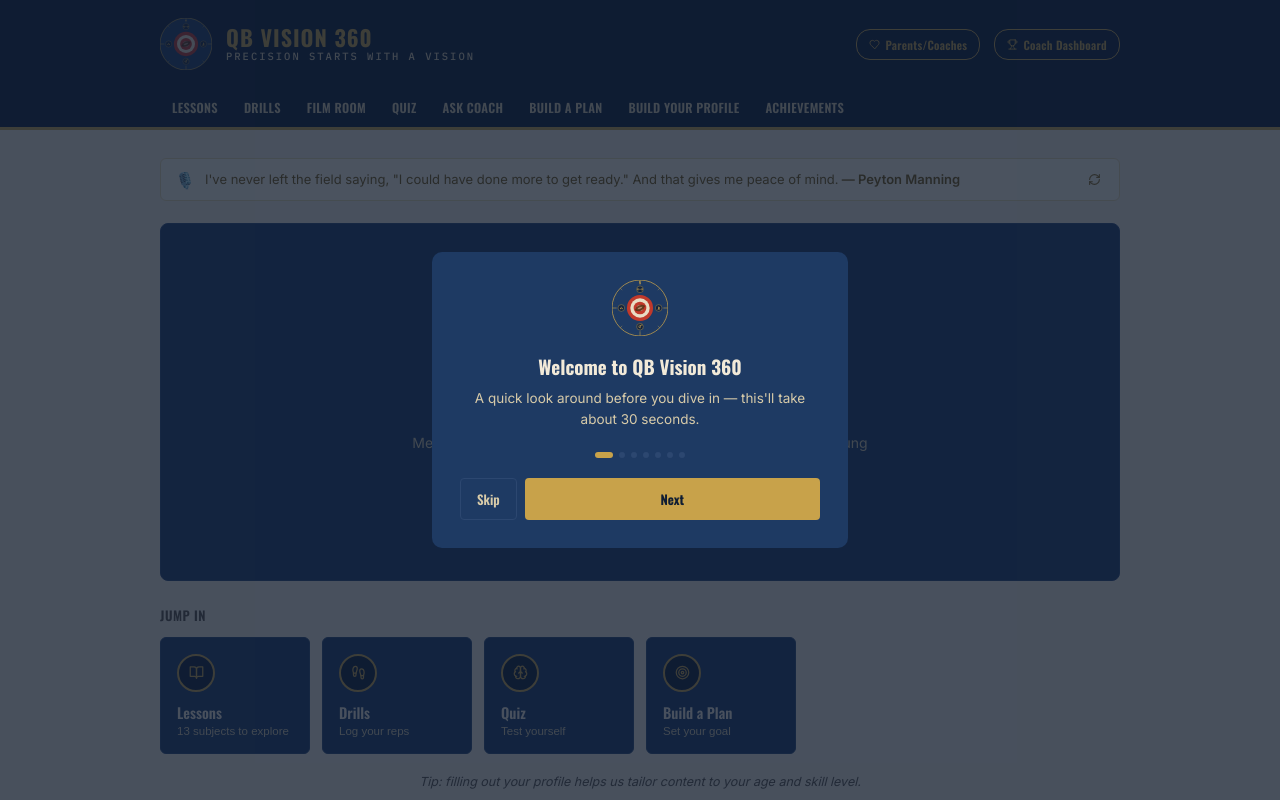
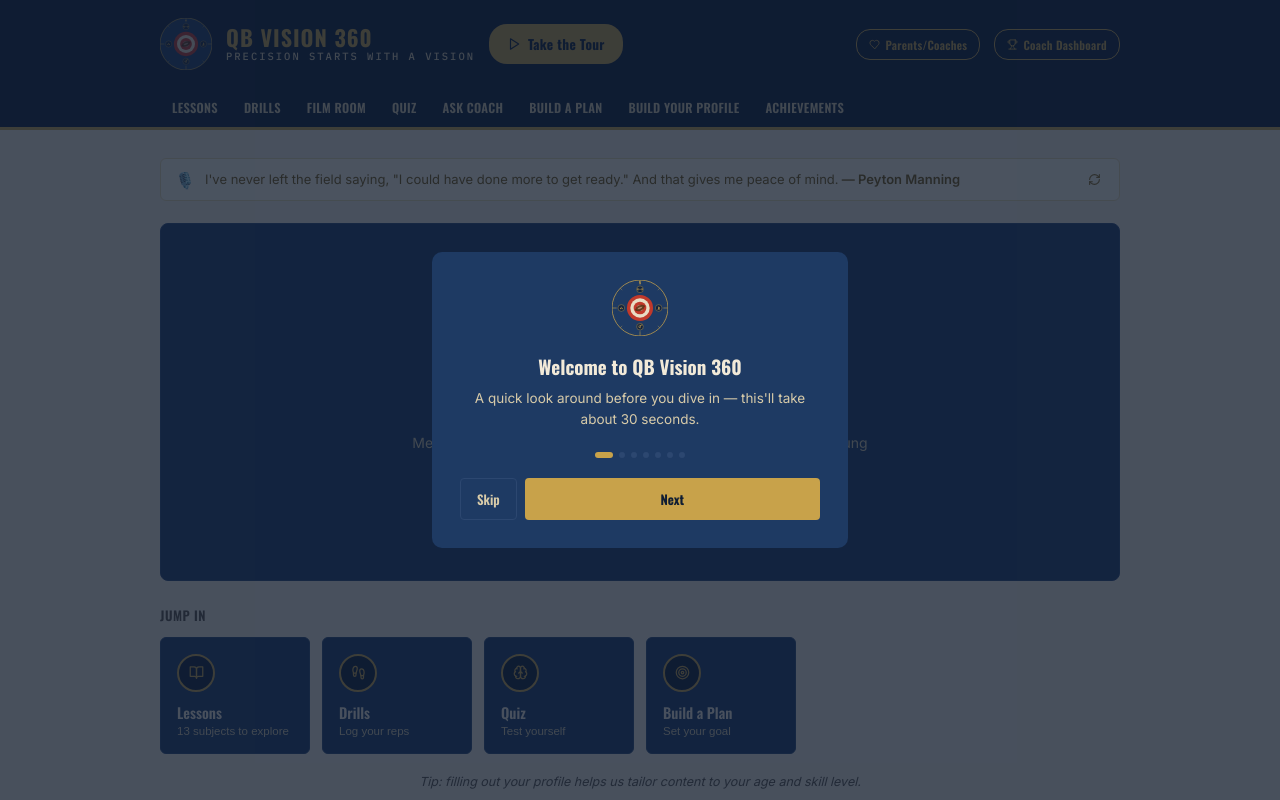
Before and after one commit to CoachDeadpool/QB-Vision-360, a React (Vite) app: page / in a window 1280 px wide. Shown: the top 800 px of the page. Built offline with nearby package versions, Linux system fonts and the light colour scheme.

Commit message:
Refactor header buttons and layout styles
Updated button styles and added flex wrapping to improve layout.

```diff
--- a/src/App.jsx
+++ b/src/App.jsx
@@ -2194,16 +2194,16 @@
 
       {/* Header */}
       <header style={{ background: TOKENS.navyDeep, borderBottom: `3px solid ${TOKENS.gold}` }}>
-        <div style={{ maxWidth: 960, margin: "0 auto", padding: "18px 20px", display: "flex", alignItems: "center", gap: 14 }}>
+        <div style={{ maxWidth: 960, margin: "0 auto", padding: "18px 20px", display: "flex", alignItems: "center", gap: 14, flexWrap: "wrap" }}>
           <button
             onClick={() => { setTab("home"); setSelectedSubject(null); setExpandedLesson(null); }}
             style={{
-              display: "flex", alignItems: "center", gap: 14, flex: 1, background: "none", border: "none",
-              cursor: "pointer", padding: 0, textAlign: "left",
+              display: "flex", alignItems: "center", gap: 14, background: "none", border: "none",
+              cursor: "pointer", padding: 0, textAlign: "left", flexShrink: 0,
             }}
           >
             <CompassMark size={52} />
-            <div style={{ flex: 1 }}>
+            <div>
               <div style={{
                 fontFamily: "'Oswald', sans-serif", fontSize: 22, fontWeight: 700, letterSpacing: 1,
                 color: TOKENS.gold, lineHeight: 1.1,
@@ -2218,6 +2218,18 @@
               </div>
             </div>
           </button>
+          <button
+            onClick={replayWalkthrough}
+            style={{
+              display: "inline-flex", alignItems: "center", gap: 7, flexShrink: 0,
+              fontFamily: "'Oswald', sans-serif", fontSize: 13.5, fontWeight: 700, letterSpacing: 0.3,
+              color: TOKENS.navyDeep, background: TOKENS.gold, border: "none", borderRadius: 18,
+              padding: "10px 18px", cursor: "pointer",
+            }}
+          >
+            <Play size={14} /> Take the Tour
+          </button>
+          <div style={{ flex: 1 }} />
           <button
             onClick={() => { setTab("about"); setSelectedSubject(null); setExpandedLesson(null); }}
             style={{
@@ -2301,14 +2313,14 @@
                   Mechanics and football IQ, side by side — built specifically for young quarterbacks learning the Canadian game.
                 </p>
                 <button
-                  onClick={() => setTab(hasProfile ? "lessons" : "profile")}
+                  onClick={() => { if (hasProfile) { setTab("lessons"); } else { replayWalkthrough(); } }}
                   style={{
                     fontFamily: "'Oswald', sans-serif", fontSize: 14, fontWeight: 700, letterSpacing: 0.5,
                     padding: "12px 28px", background: TOKENS.gold, color: TOKENS.navyDeep, border: "none",
                     borderRadius: 5, cursor: "pointer",
                   }}
                 >
-                  {hasProfile ? "Continue Training" : "Get Started"}
+                  {hasProfile ? "Continue Training" : "Take the Tour"}
                 </button>
               </div>
 
@@ -2370,18 +2382,6 @@
                   Tip: filling out your profile helps us tailor content to your age and skill level.
                 </div>
               )}
-
-              <div style={{ textAlign: "center", marginTop: 16 }}>
-                <button
-                  onClick={replayWalkthrough}
-                  style={{
-                    background: "none", border: "none", cursor: "pointer",
-                    fontSize: 12, color: TOKENS.inkSoft, textDecoration: "underline",
-                  }}
-                >
-                  Take the app tour again
-                </button>
-              </div>
 
               <div style={{ background: TOKENS.navyMid, border: `1px solid ${TOKENS.navyLine}`, borderRadius: 6, padding: 24, color: TOKENS.cream, marginTop: 28 }}>
                 <div style={{ display: "flex", alignItems: "center", gap: 12, marginBottom: 18 }}>
```
